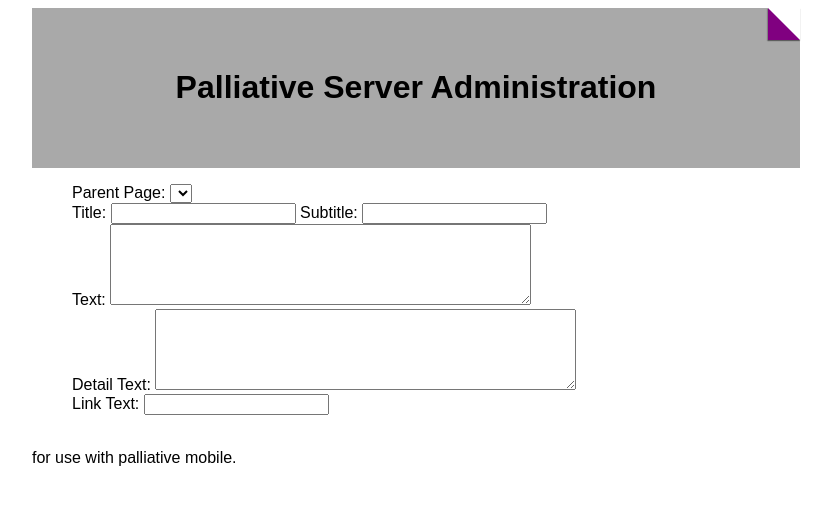
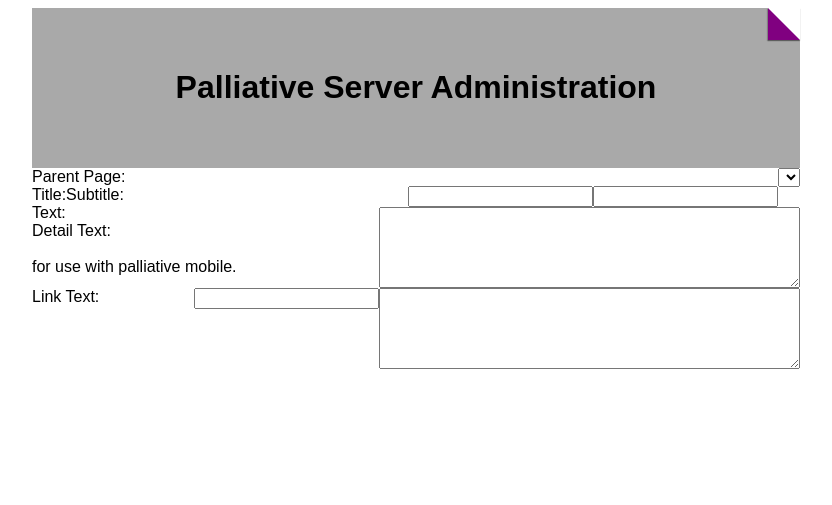
Before and after one commit to Kaan0200/palliative-serv, a PHP site: page /infopages/infopages.php in a window 1280 px wide. Shown: the top 505 px of the page, without its empty margins (224-1056 px from the left). Run offline with PHP 8.4, Linux system fonts and the light colour scheme; lists and menus that the app fills with data are empty; some libraries are stand-ins or nearby versions.

Commit message:
Shifted the fields into appropriate divs
Signed-off-by: A. Kaan Atesoglu <aka43@case.edu>

```diff
--- a/web/infopages/infopages.php
+++ b/web/infopages/infopages.php
@@ -17,20 +17,26 @@
 
 ?>
 
-<dir>
- Parent Page: <select> </select> <br>
-
- Title: <input type="text"> </input>
-
- Subtitle: <input type="text"> </input> <br>
-
- Text: <textarea rows="5" cols="50"></textarea> <br>
-
- Detail Text: <textarea rows="5" cols="50"></textarea> <br>
-
- Link Text: <input type="text"></input>
-
-</dir>
+<div>
+	<div>
+		<div class="LabelColumn">Parent Page:</div>
+		<div class="InputColumn"><select name="ParentSelect"> </select> </div>
+		<br>
+		<div class="LabelColumn">Title:</div>
+		<div class="InputColumn"><input type="text" name="TitleInput"></input></div>
+		<div class="LabelColumn">Subtitle:</div>
+		<div class="InputColumn"><input type="text" name="SubtitleInput"></input></div>
+		<br>
+		<div class="LabelColumn">Text:</div>
+		<div class="InputColumn"><textarea rows="5" cols="50" name="MainTextArea"></textarea></div>
+		<br>
+		<div class="LabelColumn">Detail Text:</div>
+		<div class="InputColumn"><textarea rows="5" cols="50" name="DetailTextArea"></textarea></div>
+		<br>
+		<div class="LabelColumn">Link Text:</div>
+		<div class="InputColumn"><input type="text" name="LinkTextInput"></input></div>
+	</div>
+</div>
 
 
 
@@ -38,4 +44,14 @@
 <?php
   include '../views/footer.html';
 ?>
+
+<style>
+  .LabelColumn {
+
+	  float: left;
+  }
+  .InputColumn {
+	  float: right;
+  }
+</style
 </html>
```
